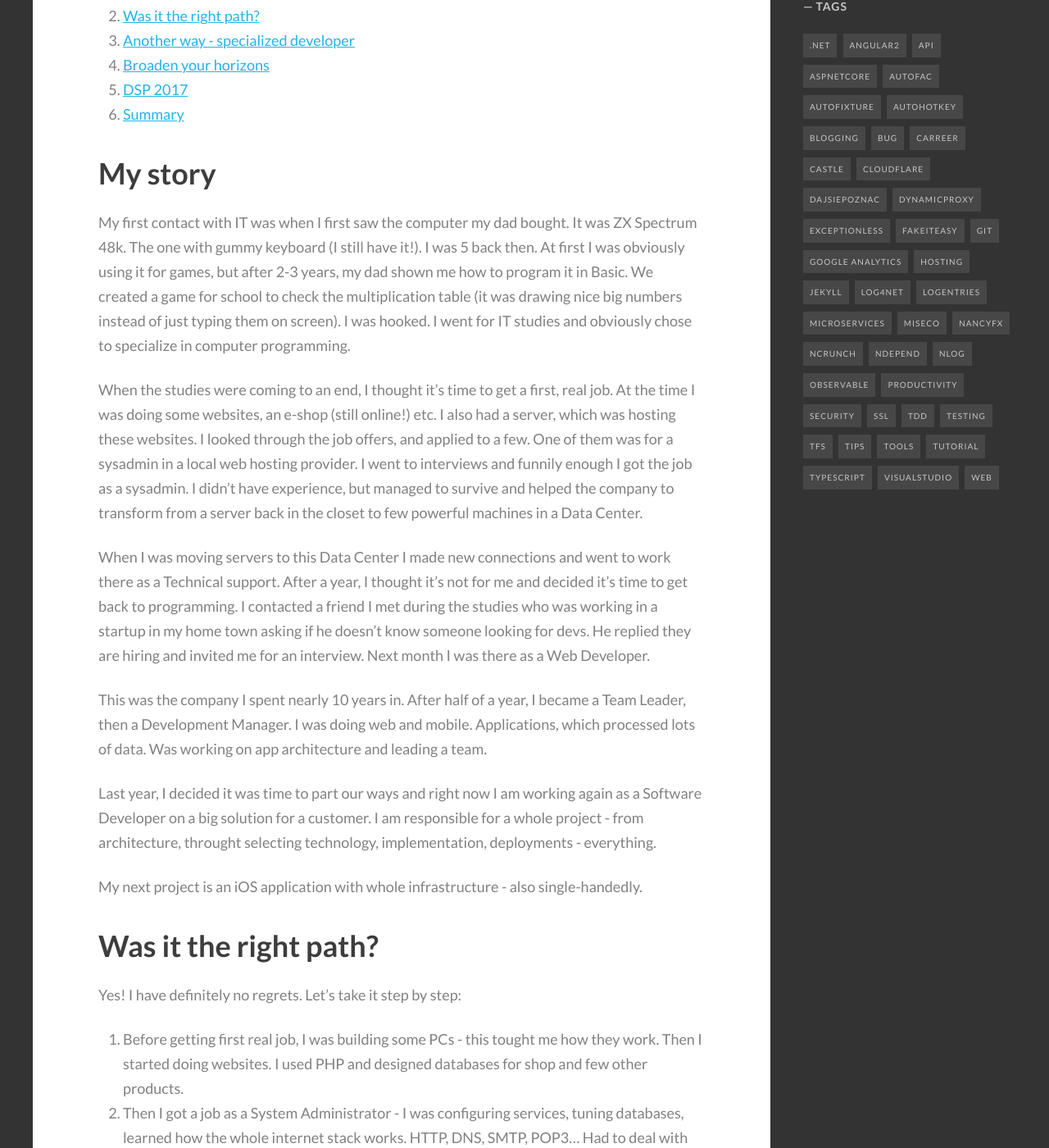
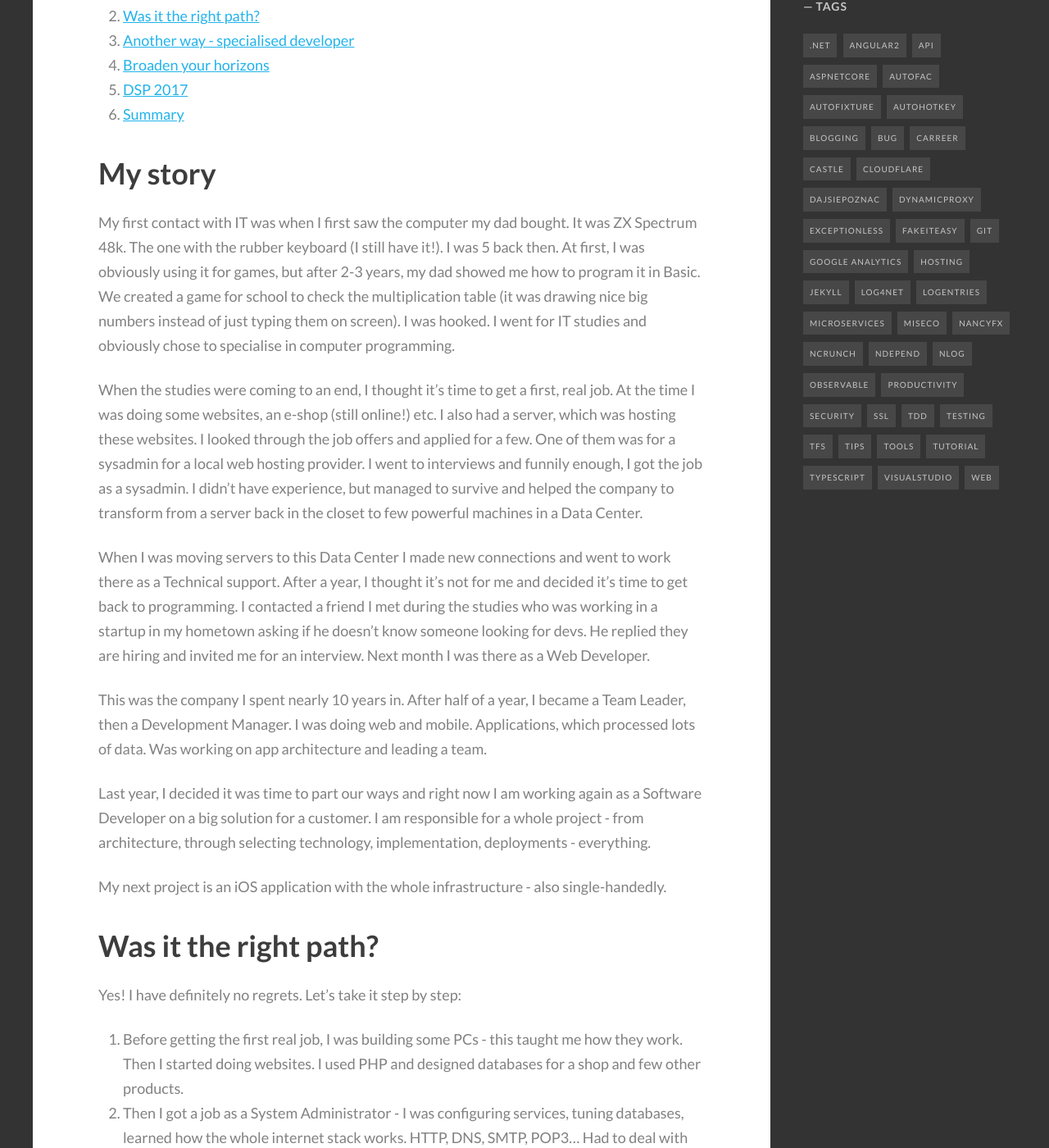
Before and after one commit to mdymel/devblog.dymel.pl, a Jekyll site: the page built from _posts/2017-01-24-specialized-developer.markdown, in a window 1280 px wide and 1400 px high, scrolled down 1168 px. Shown: the whole window at 82% size. Built offline with Jekyll 4.4.1, drawn with Linux system fonts in a browser that asks for light colours; some web fonts are replaced; comment, search, counter and statistics services are not loaded; some of the changed text lies outside the part shown.

Commit message:
typo & grammar fixes

```diff
--- a/_posts/2017-01-24-specialized-developer.markdown
+++ b/_posts/2017-01-24-specialized-developer.markdown
@@ -7,7 +7,7 @@ image: /images/posts/2017-01-24-specialized-developer/featured.jpg
 tags:
  - carreer
 ---
-I have over 13 years of professional experience in IT. During this time, I was a Systems Adminitrator, Data Center Technical Support, Software Developer, Development Manager. I dealt with different technologies, was working on web, mobile apps, data processing. In my opinion, all these positions gave me very broad experience in many areas, which I can now use in my job as a Software Developer or consultant. Today, I would like to confront my history with another, very popular, view that it's better to stick to one technology and master it.
+I have over 13 years of professional experience in IT. During this time, I was a Systems Administrator, Data Center Technical Support, Software Developer, Development Manager. I dealt with different technologies, was working on the web, mobile apps, data processing. In my opinion, all these positions gave me very broad experience in many areas, which I can now use in my job as a Software Developer or consultant. Today, I would like to confront my history with another, very popular, view that it's better to stick to one technology and master it.
 
 > Try to learn something about everything and everything about something.
 >
@@ -17,34 +17,34 @@ I have over 13 years of professional experience in IT. During this time, I was a
 {:toc}
 
 # My story
-My first contact with IT was when I first saw the computer my dad bought. It was ZX Spectrum 48k. The one with gummy keyboard (I still have it!). I was 5 back then. At first I was obviously using it for games, but after 2-3 years, my dad shown me how to program it in Basic. We created a game for school to check the multiplication table (it was drawing nice big numbers instead of just typing them on screen). I was hooked. I went for IT studies and obviously chose to specialize in computer programming.
+My first contact with IT was when I first saw the computer my dad bought. It was ZX Spectrum 48k. The one with the rubber keyboard (I still have it!). I was 5 back then. At first, I was obviously using it for games, but after 2-3 years, my dad showed me how to program it in Basic. We created a game for school to check the multiplication table (it was drawing nice big numbers instead of just typing them on screen). I was hooked. I went for IT studies and obviously chose to specialise in computer programming.
 
-When the studies were coming to an end, I thought it's time to get a first, real job. At the time I was doing some websites, an e-shop (still online!) etc. I also had a server, which was hosting these websites. I looked through the job offers, and applied to a few. One of them was for a sysadmin in a local web hosting provider. I went to interviews and funnily enough I got the job as a sysadmin. I didn't have experience, but managed to survive and helped the company to transform from a server back in the closet to few powerful machines in a Data Center.
+When the studies were coming to an end, I thought it's time to get a first, real job. At the time I was doing some websites, an e-shop (still online!) etc. I also had a server, which was hosting these websites. I looked through the job offers and applied for a few. One of them was for a sysadmin for a local web hosting provider. I went to interviews and funnily enough, I got the job as a sysadmin. I didn't have experience, but managed to survive and helped the company to transform from a server back in the closet to few powerful machines in a Data Center.
 
-When I was moving servers to this Data Center I made new connections and went to work there as a Technical support. After a year, I thought it's not for me and decided it's time to get back to programming. I contacted a friend I met during the studies who was working in a startup in my home town asking if he doesn't know someone looking for devs. He replied they are hiring and invited me for an interview. Next month I was there as a Web Developer.
+When I was moving servers to this Data Center I made new connections and went to work there as a Technical support. After a year, I thought it's not for me and decided it's time to get back to programming. I contacted a friend I met during the studies who was working in a startup in my hometown asking if he doesn't know someone looking for devs. He replied they are hiring and invited me for an interview. Next month I was there as a Web Developer.
 
 This was the company I spent nearly 10 years in. After half of a year, I became a Team Leader, then a Development Manager. I was doing web and mobile. Applications, which processed lots of data. Was working on app architecture and leading a team.
 
-Last year, I decided it was time to part our ways and right now I am working again as a Software Developer on a big solution for a customer. I am responsible for a whole project - from architecture, throught selecting technology, implementation, deployments - everything.
+Last year, I decided it was time to part our ways and right now I am working again as a Software Developer on a big solution for a customer. I am responsible for a whole project - from architecture, through selecting technology, implementation, deployments - everything.
 
-My next project is an iOS application with whole infrastructure - also single-handedly.
+My next project is an iOS application with the whole infrastructure - also single-handedly.
 
 # Was it the right path?
 Yes! I have definitely no regrets. Let's take it step by step:
 
- 1. Before getting first real job, I was building some PCs - this tought me how they work. Then I started doing websites. I used PHP and designed databases for shop and few other products.
+ 1. Before getting the first real job, I was building some PCs - this taught me how they work. Then I started doing websites. I used PHP and designed databases for a shop and few other products.
  1. Then I got a job as a System Administrator - I was configuring services, tuning databases, learned how the whole internet stack works. HTTP, DNS, SMTP, POP3... Had to deal with performance problems of various websites.
  1. Then there was a Data Center job. I saw it all in a bigger scale.
  1. Next, coming back to programming. Starting with web development, but on a much bigger project, with bigger problems and performance challenges. With big database...
  1. Then, team management.
  1. Development in various technologies, platforms. Working on different problems, designing systems.
 
- As you see, during all these years I touched many different topics. It was always going around web, but all of it. Thanks to this, I can now easily solve problems in many areas of web. I know how DNS work, can configure web server, design database, which will perform, implement a site, an API, mobile app.
+ As you see, during all these years I touched many different topics. It was always going around the web, but the whole of it. Thanks to this, I can now easily solve problems in many areas of the web. I know how DNS works, can configure a web server, design database, which will perform, implement a site, an API, mobile app.
 
  Now, let's take a look, how I could have done it differently.
 
-# Another way - specialized developer
-Few times, especially in last 3-4 years, I've had arguments with few people, what's better. Specializing in one thing, or getting a broad knowledge. Let's be honest, I know definitely less about JS, .NET or Java than someone who specialized in one of these technologies. If we call such person a JS Developer or a .NET Developer, then I would call myself Software Developer. With the experience I have, I am sure, I can now take any technology and quite quickly learn it to the level, which will allow me to work in it. I am more flexible.
+# Another way - specialised developer
+Few times, especially in last 3-4 years, I've had arguments with few people, what's better. Specialising in one thing, or getting a broad knowledge. Let's be honest, I know definitely less about JS, .NET or Java than someone who specialised in one of these technologies. If we call such person a JS Developer or a .NET Developer, then I would call myself Software Developer. With the experience I have, I am sure, I can now take any technology and quite quickly learn it to the level, which will allow me to work in it. I am more flexible.
 
 Now, let's look, how the IT world looks currently. You have a new framework coming out every week. Things are changing quicker than they ever did. I can't see it going to change any soon. We live in crazy times. Because of that, I wouldn't bet everything on one technology. We have to be agile and learn to adapt. It's much easier to adapt if you have broad horizons.
 
```
Also changed, not shown: other parts of _posts/2017-01-24-specialized-developer.markdown (+1 -1 lines).
